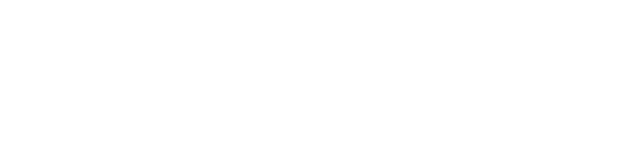
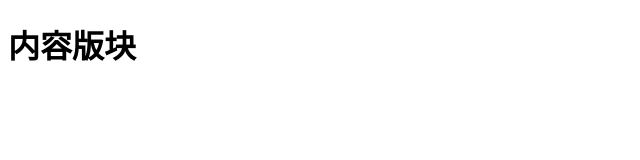
Before and after one commit to lijunqing90/gtihub-demo, a plain HTML site: page index.html in a window 1280 px wide. Shown: the whole page, without its empty margins (0-640 px from the left). Drawn offline with Linux system fonts and the light colour scheme.

Commit message:
修改了index文件

```diff
--- a/index.html
+++ b/index.html
@@ -7,6 +7,6 @@
     <title>标题</title>
 </head>
 <body>
-
+    <h1>内容版块</h1>
 </body>
 </html>
```
